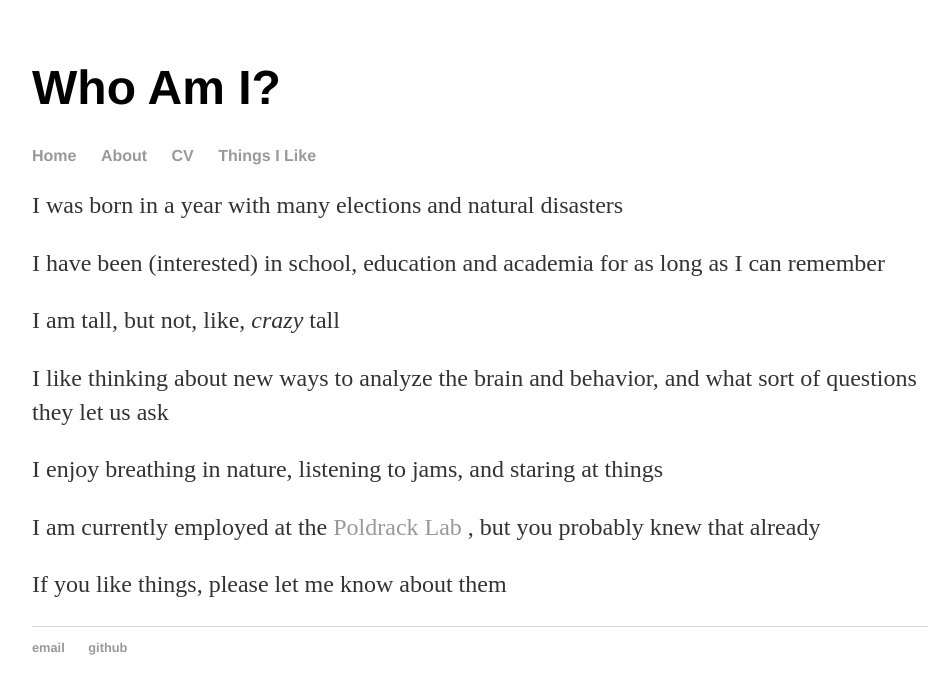
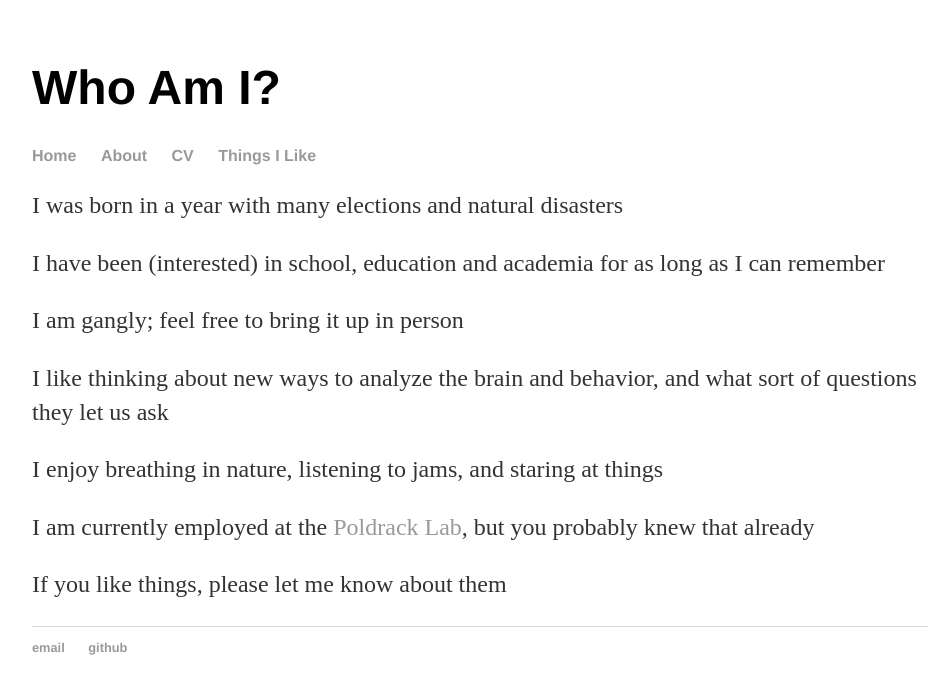
Before and after one commit to henrymj/henrymj.github.io, a Jekyll site: the page built from about/index.html, in a window 1280 px wide. Shown: the top 694 px of the page, without its empty margins (160-1107 px from the left). Built offline with Jekyll 4.4.1, drawn with Linux system fonts in a browser that asks for light colours; Markdown is read by kramdown in place of the engine named in the settings.

Commit message:
Update index.html
updating about page

```diff
--- a/about/index.html
+++ b/about/index.html
@@ -6,10 +6,10 @@ header: Who Am I?
 
 <div class="blurb">
 	<p> I was born in a year with many elections and natural disasters </p>
-  <p> I have been (interested) in school, education and academia for as long as I can remember </p>
-  <p> I am tall, but not, like, <em> crazy </em> tall </p>
-  <p> I like thinking about new ways to analyze the brain and behavior, and what sort of questions they let us ask </p>
-  <p> I enjoy breathing in nature, listening to jams, and staring at things </p>
-  <p> I am currently employed at the <a href="https://poldracklab.stanford.edu/"> Poldrack Lab </a>, but you probably knew that already
-  <p> If you like things, please let me know about them
+ 	<p> I have been (interested) in school, education and academia for as long as I can remember </p>
+	<p> I am gangly; feel free to bring it up in person </p>
+  	<p> I like thinking about new ways to analyze the brain and behavior, and what sort of questions they let us ask </p>
+  	<p> I enjoy breathing in nature, listening to jams, and staring at things </p>
+  	<p> I am currently employed at the <a href="https://poldracklab.stanford.edu/"> Poldrack Lab</a>, but you probably knew that already
+  	<p> If you like things, please let me know about them
 </div><!-- /.blurb -->
```
